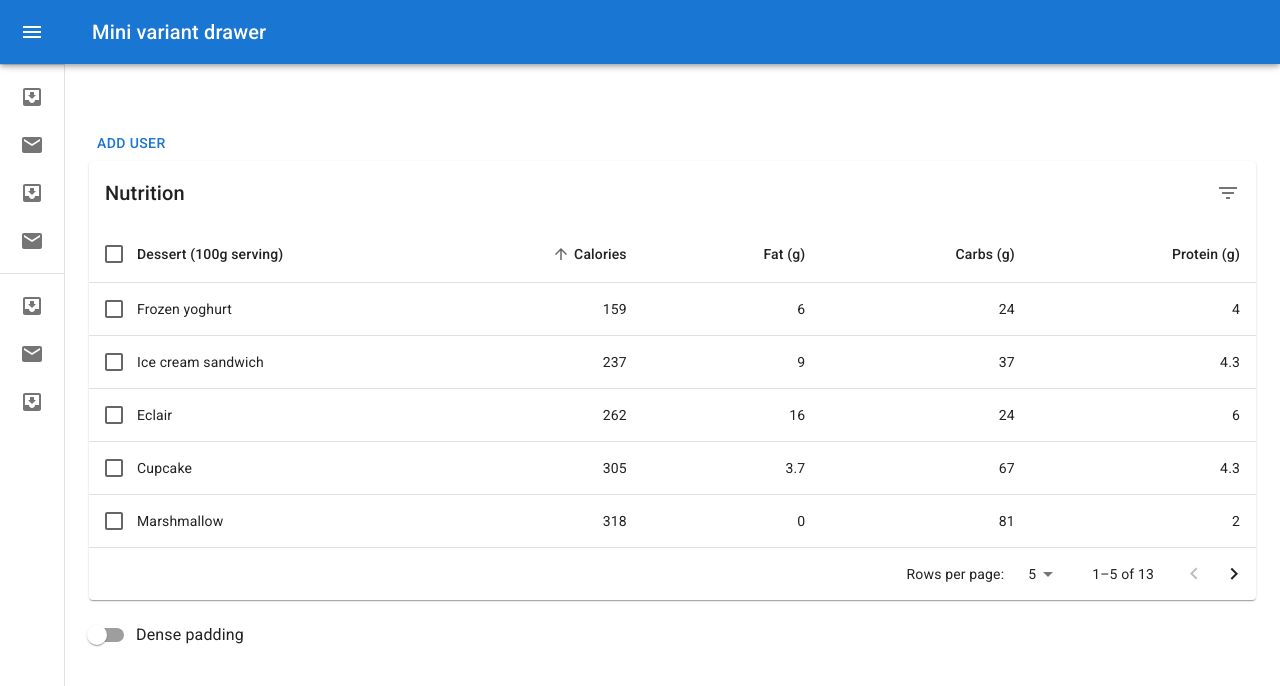
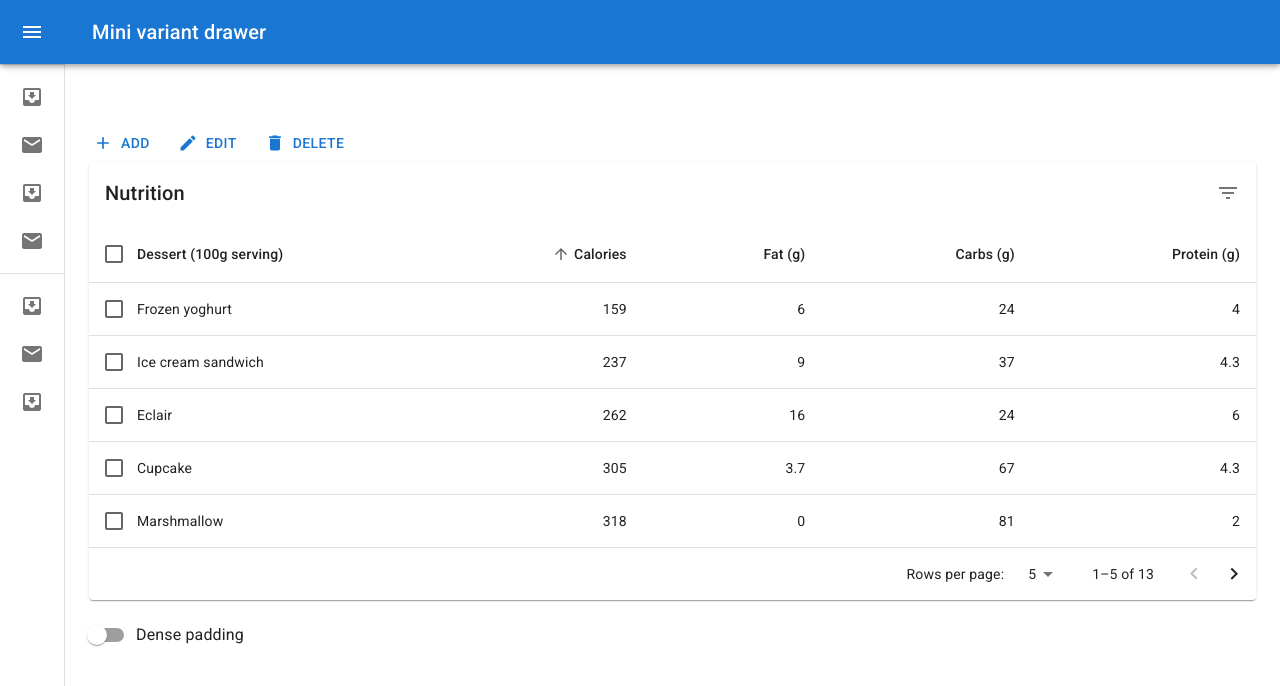
Before and after one commit to carlagesa/React-CRUD-Application, a React (Create React App) app: page / in a window 1280 px wide. Shown: the top 686 px of the page. Built offline with nearby package versions, Linux system fonts and the light colour scheme.

Commit message:
Added Edit, Add, Delete buttons

```diff
--- a/public/index.html
+++ b/public/index.html
@@ -13,11 +13,6 @@
   rel="stylesheet"
   href="https://fonts.googleapis.com/css?family=Roboto:300,400,500,700&display=swap"
 />
-<link
-  rel="stylesheet"
-  href="https://fonts.googleapis.com/icon?family=Material+Icons"
-/>
-
 
     <link rel="apple-touch-icon" href="%PUBLIC_URL%/logo192.png" />
     <!--
--- a/src/AddUser.js
+++ b/src/AddUser.js
@@ -4,7 +4,9 @@ import Button from '@mui/material/Button';
 // import Typography from '@mui/material/Typography';
 import Modal from '@mui/material/Modal';
 import Stack from '@mui/material/Stack';
-import './App.css';
+import DeleteIcon from '@mui/icons-material/Delete';
+import AddIcon from '@mui/icons-material/Add';
+import EditIcon from '@mui/icons-material/Edit';import './App.css';
 
 
 const style = {
@@ -26,7 +28,13 @@ export default function BasicModal() {
 
   return (
     <div>
-      <Button onClick={handleOpen}>Add User</Button>
+        <Stack direction="row" spacing={2}>
+        <Button startIcon={<AddIcon />} onClick={handleOpen}>Add</Button>
+        <Button startIcon={<EditIcon />} >Edit</Button>
+        <Button startIcon={<DeleteIcon />}>Delete</Button>
+
+        </Stack>
+
       <Modal
         open={open}
         onClose={handleClose}
--- a/src/EnhancedTable.js
+++ b/src/EnhancedTable.js
@@ -21,6 +21,8 @@ import Switch from '@mui/material/Switch';
 import DeleteIcon from '@mui/icons-material/Delete';
 import FilterListIcon from '@mui/icons-material/FilterList';
 import { visuallyHidden } from '@mui/utils';
+import Button from '@mui/material/Button';
+
 
 function createData(name, calories, fat, carbs, protein) {
   return {
@@ -207,11 +209,10 @@ const EnhancedTableToolbar = (props) => {
       )}
 
       {numSelected > 0 ? (
-        <Tooltip title="Delete">
-          <IconButton>
-            <DeleteIcon />
-          </IconButton>
-        </Tooltip>
+        <Button variant="outlined" startIcon={<DeleteIcon />}>
+        Delete
+      </Button>
+
       ) : (
         <Tooltip title="Filter list">
           <IconButton>
```
Also changed, not shown: src/EditUser.js (added).
